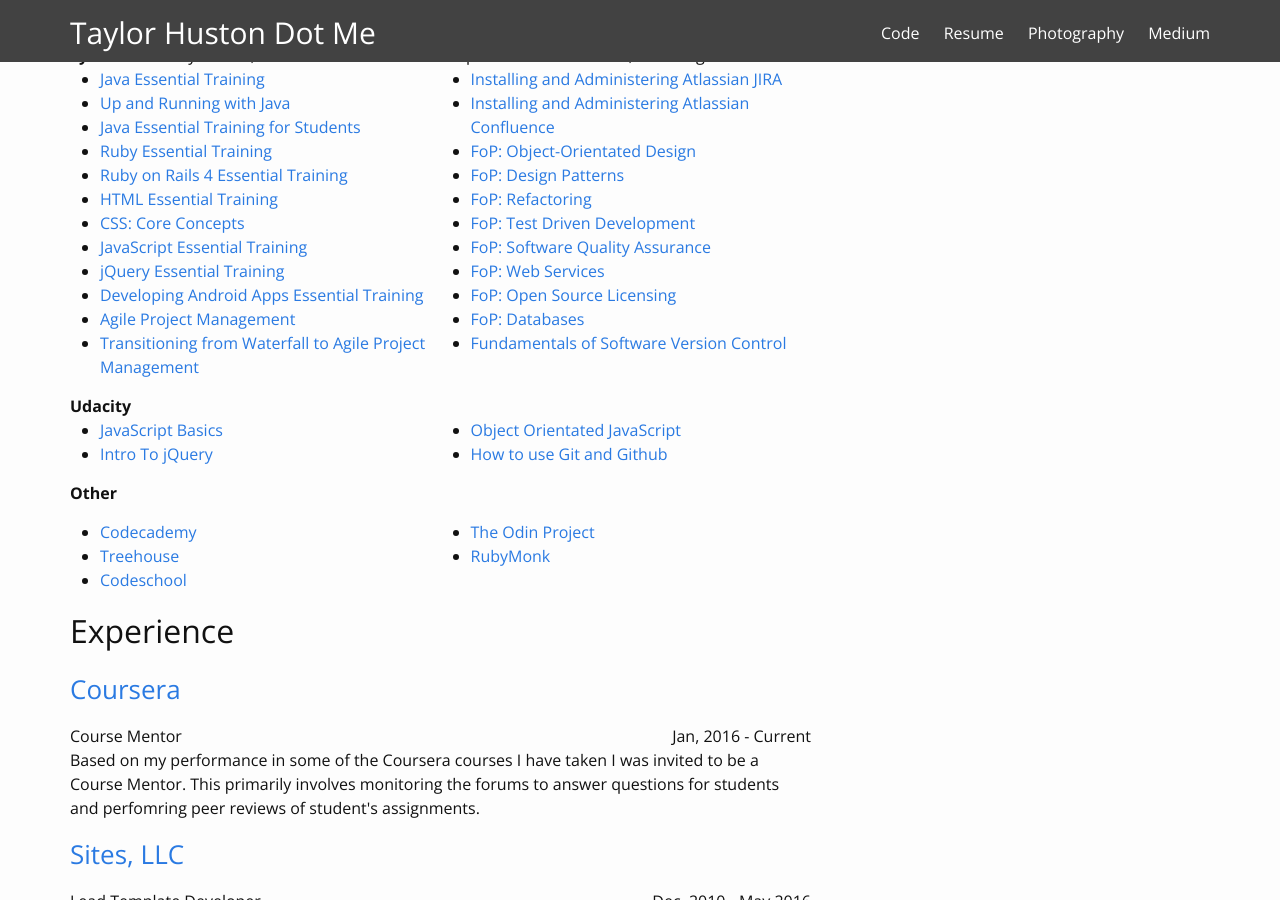
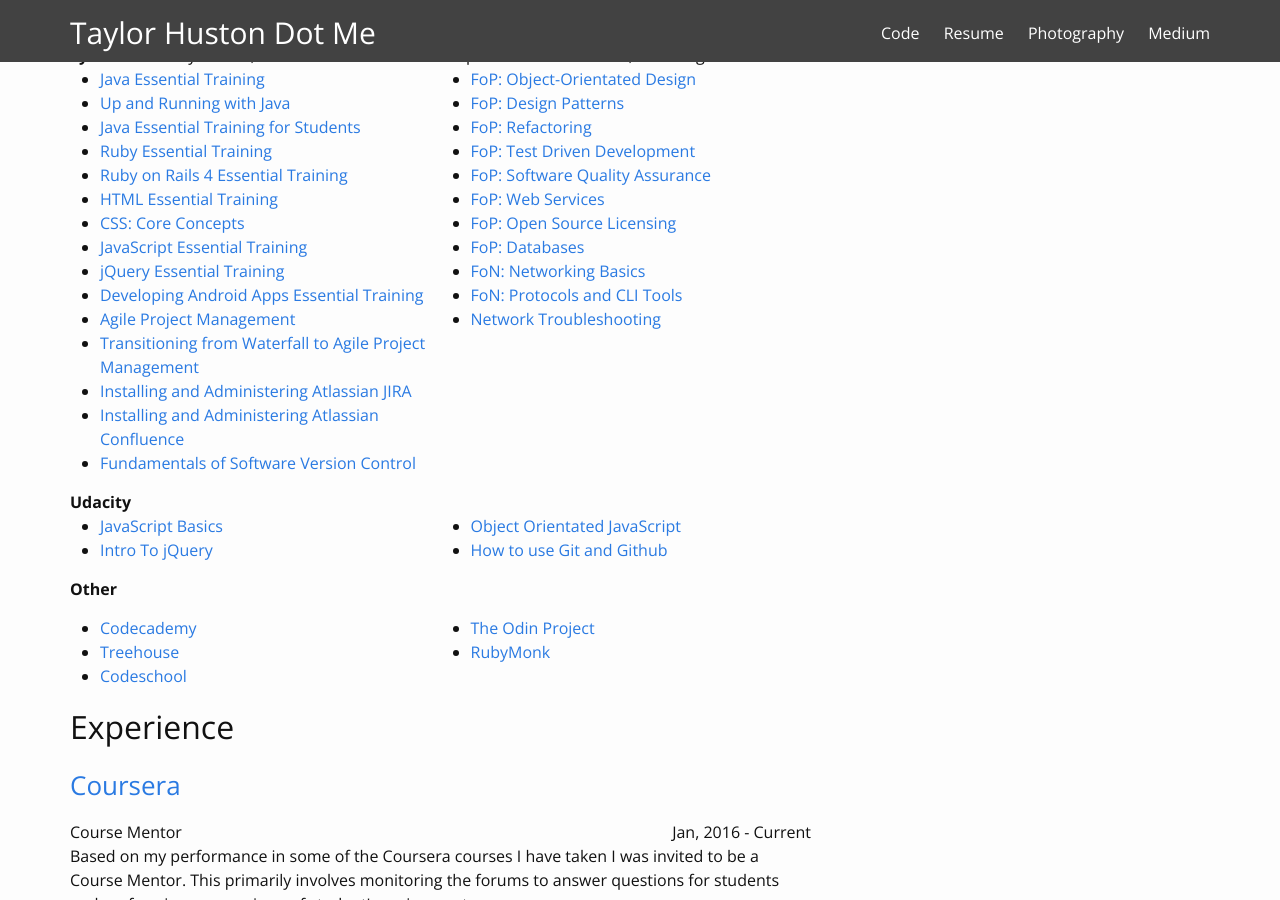
Before and after one commit to TaylorHuston/taylorhuston.github.io, a Jekyll site: the page built from resume.html, in a window 1280 px wide and 900 px high, scrolled down 1013 px. Built offline with Jekyll 4.4.1, drawn with Linux system fonts in a browser that asks for light colours; some web fonts are replaced.

Commit message:
Update Resume

```diff
--- a/resume.html
+++ b/resume.html
@@ -121,13 +121,15 @@
       </li>
       <li><a href="http://www.lynda.com/AllCertificates/User/1103034" target="_blank">Transitioning from Waterfall to Agile Project Management</a>
       </li>
-    </ul>
-
-    <ul>
       <li><a href="http://www.lynda.com/AllCertificates/User/1103034" target="_blank">Installing and Administering Atlassian JIRA</a>
       </li>
       <li><a href="http://www.lynda.com/AllCertificates/User/1103034" target="_blank">Installing and Administering Atlassian Confluence</a>
       </li>
+      <li><a href="http://www.lynda.com/AllCertificates/User/1103034" target="_blank">Fundamentals of Software Version Control</a>
+      </li>
+    </ul>
+
+    <ul>
       <li><a href="http://www.lynda.com/AllCertificates/User/1103034" target="_blank">FoP: Object-Orientated Design</a>
       </li>
       <li><a href="http://www.lynda.com/AllCertificates/User/1103034" target="_blank">FoP: Design Patterns</a>
@@ -144,7 +146,11 @@
       </li>
       <li><a href="http://www.lynda.com/AllCertificates/User/1103034" target="_blank">FoP: Databases</a>
       </li>
-      <li><a href="http://www.lynda.com/AllCertificates/User/1103034" target="_blank">Fundamentals of Software Version Control</a>
+      <li><a href="http://www.lynda.com/AllCertificates/User/1103034" target="_blank">FoN: Networking Basics</a>
+      </li>
+      <li><a href="http://www.lynda.com/AllCertificates/User/1103034" target="_blank">FoN: Protocols and CLI Tools</a>
+      </li>
+      <li><a href="http://www.lynda.com/AllCertificates/User/1103034" target="_blank">Network Troubleshooting</a>
       </li>
     </ul>
 
```
